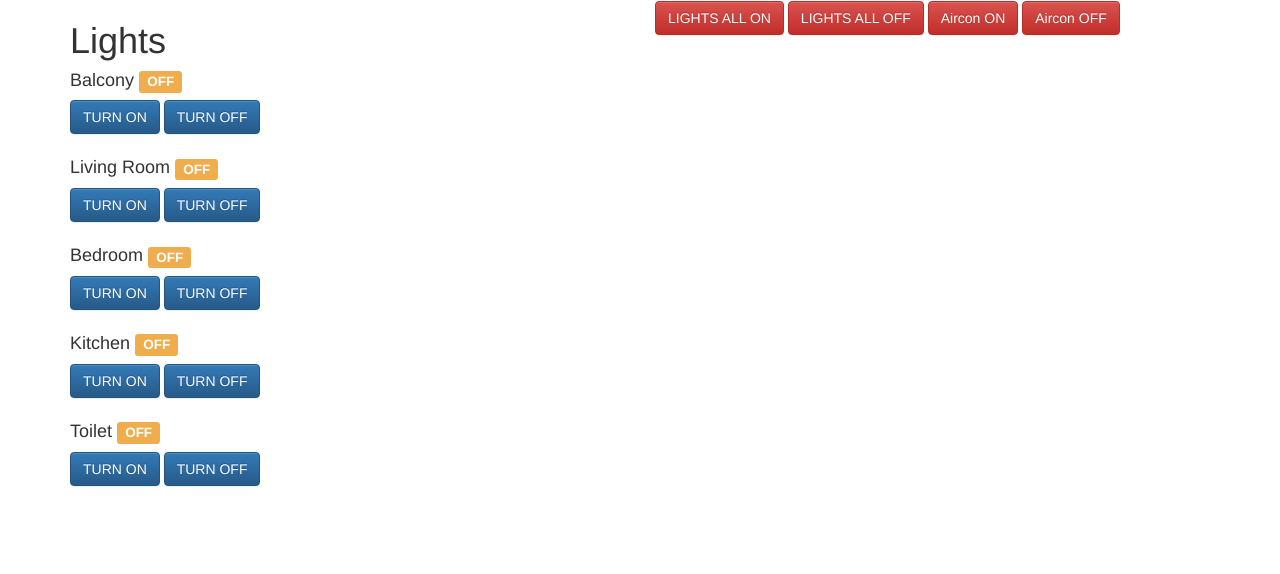
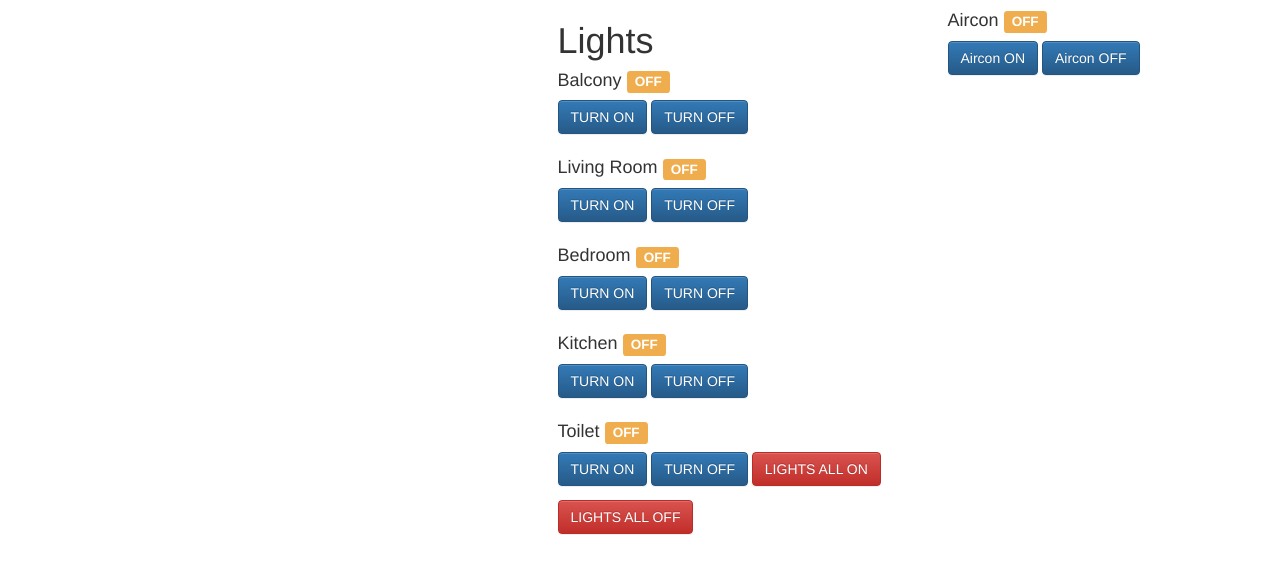
Before and after one commit to kfennedy/BanyanTree, a Django app: page /home/ in a window 1280 px wide. Shown: the top 574 px of the page. Run offline with Django 3.2, Linux system fonts and the light colour scheme; data comes from the database, SQL or seed files in the repository; both versions use the stored data as it was after the commit; some libraries are stand-ins or nearby versions.

Commit message:
update ui

```diff
--- a/BanyanApp/views.py
+++ b/BanyanApp/views.py
@@ -18,8 +18,8 @@ def root(request):
 
 def home(request):
     lights = Light.objects.all()
-    airs = Air.objects.all()
-    context = {"dict": {"lights":lights}}
+    air = Air.objects.all()[0]
+    context = {"dict": {"lights":lights}, "air":air}
 
     if request.method == 'POST':
         if "lights" in request.POST:
@@ -36,12 +36,11 @@ def home(request):
                 light.state = state
                 light.save()
 
-        elif "all_airs" in request.POST:
-            state = request.POST.get("all_airs")
+        elif "air" in request.POST:
+            state = request.POST.get("air")
             state = bool(state)
-            for air in airs:
-                air.state = state
-                air.save()
+            air.state = state
+            air.save()
 
 
     return render(request, "home.html", context)
--- a/templates/application.html
+++ b/templates/application.html
@@ -22,7 +22,7 @@
 
   <body>
     <div class="row">
-      <div class="col-md-6 col-centered">
+      <div class="col-sm-6 col-centered">
         {% block root %}
         {% endblock %}
       </div>
--- a/templates/home.html
+++ b/templates/home.html
@@ -4,11 +4,10 @@
 
 <div class="content container">
   <div class="row">
-    <div class="col-md-12">
+
+    <div class="col-sm-offset-5 col-sm-4">
 
       {% for key,value in dict.items %}
-        <div class="row">
-          <div class="col-md-6">
         <h1> {{key|title}}</h1>
         {% for item in value %}
           <h4> {{item.room}}
@@ -35,8 +34,8 @@
             <input type="submit" value="TURN OFF" class="btn btn-primary">
           </form>
         {% endfor %}
-          </div>
-          <div class="col-md-6">
+      {% endfor %}
+
       <form action="/home/" method="post" class="inline">
         {% csrf_token %}
         <input type="hidden" name="all_lights" value="a"/>
@@ -47,21 +46,29 @@
         <input type="hidden" name="all_lights" value=""/>
         <input type="submit" value="LIGHTS ALL OFF" class="btn btn-danger">
       </form>
+
+    </div>
+
+    <div class="col-sm-3">
+      <h4>Aircon
+        {% if air.state %}
+          <span class="label label-success">ON</span>
+        {% else %}
+          <span class="label label-warning">OFF</span>
+        {% endif %}
+      </h1>
       <form action="/home/" method="post" class="inline">
         {% csrf_token %}
-              <input type="hidden" name="all_airs" value="a"/>
-              <input type="submit" value="Aircon ON" class="btn btn-danger">
+        <input type="hidden" name="air" value="a"/>
+        <input type="submit" value="Aircon ON" class="btn btn-primary">
       </form>
       <form action="/home/" method="post" class="inline">
         {% csrf_token %}
-              <input type="hidden" name="all_airs" value=""/>
-              <input type="submit" value="Aircon OFF" class="btn btn-danger">
+        <input type="hidden" name="air" value=""/>
+        <input type="submit" value="Aircon OFF" class="btn btn-primary">
       </form>
     </div>
-        </div>
-      {% endfor %}
 
-    </div>
   </div>
 </div>
 
--- a/templates/root.html
+++ b/templates/root.html
@@ -3,6 +3,8 @@
 {% block root %}
 
 <h1> Welcome to BanyanTree </h1>
-<p>Tap here to begin</p>
+<form action="/home">
+  <input type="submit" value="Tap to begin" class="btn btn-primary">
+</form>
 
 {% endblock %}
```
Also changed, not shown: db.sqlite3, 1 other file. Lines whose indentation alone changed are shown as unchanged.
